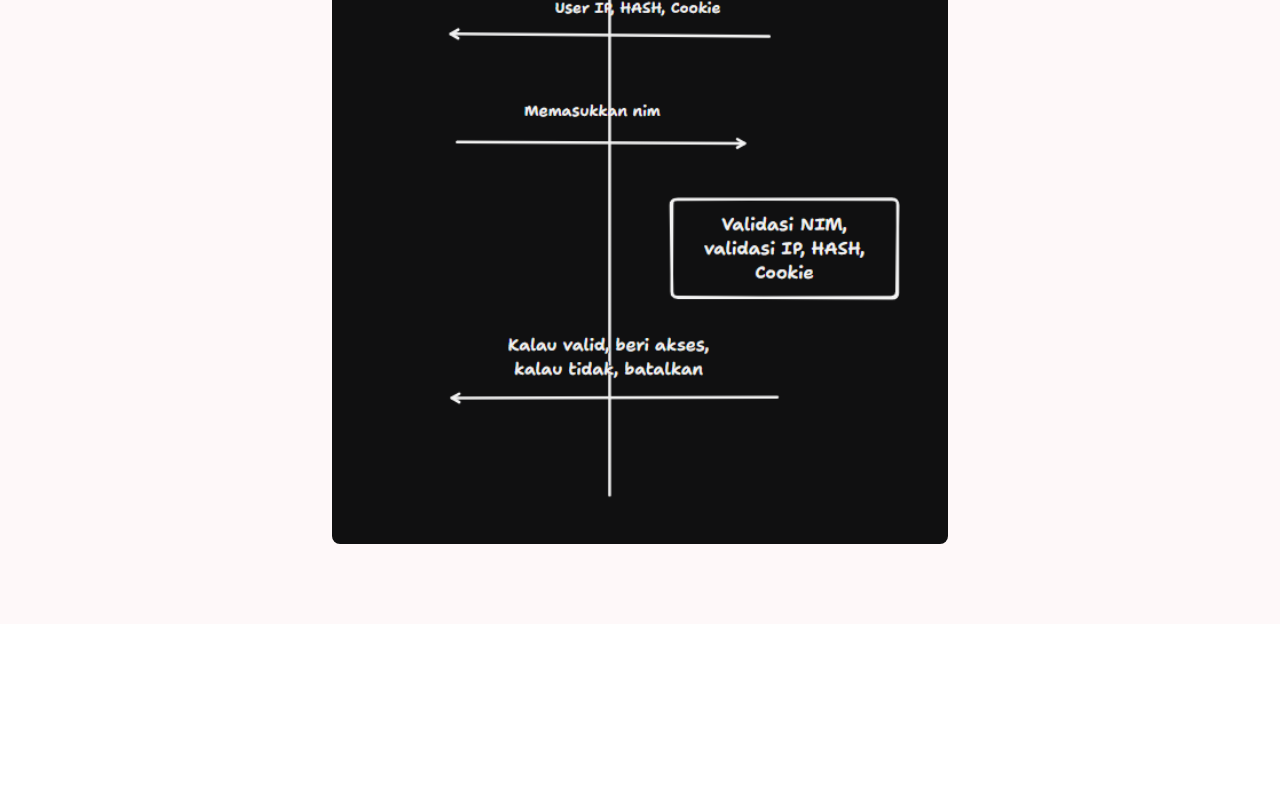
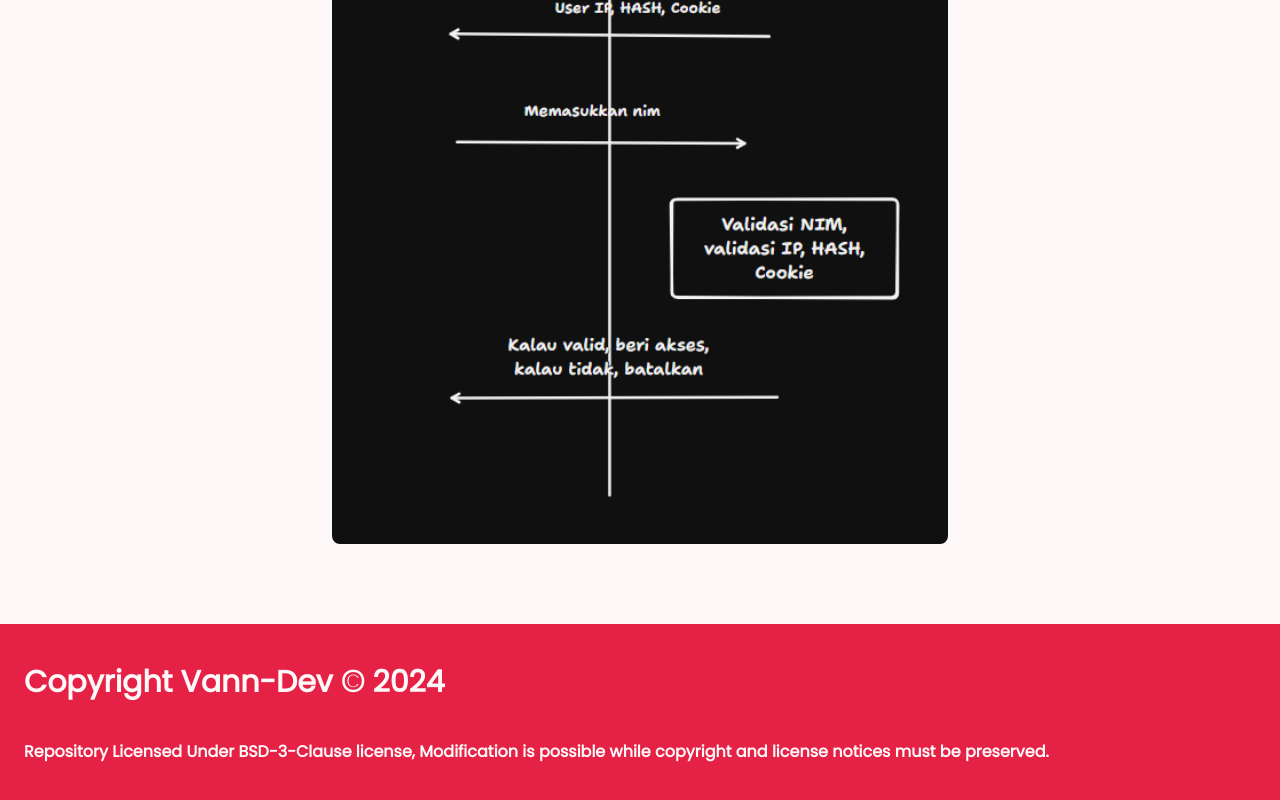
Before and after one commit to Absenin/absenin-web, a Next.js app: page / in a window 1280 px wide. Shown: the part 2683-3483 px from the top of the page. Before the commit the page ends 3307 px from the top, so only its background shows below. Built offline with nearby package versions, Linux system fonts and the light colour scheme.

Commit message:
feat: add footer

```diff
--- a/app/page.tsx
+++ b/app/page.tsx
@@ -1,8 +1,10 @@
+import Footer from "@/components/footer";
 import Image from "next/image";
 import Link from "next/link";
 
 export default function Home() {
   return (
+    <>
       <main className="text-text bg-background pt-10 lg:pt-0 pb-20">
         <div className="fixed right-3 bottom-2 border-2 border-primary px-4 py-2 text-xs md:text-base rounded-xl bg-background font-semibold">
           <Link href="https://github.com/Absenin" target="_blank">Source Code Available On Github</Link>
@@ -65,6 +67,9 @@ export default function Home() {
 
           <Image src={"/cara-kerja.png"} alt="" width={1000} height={1000} className="w-full md:w-3/4 lg:w-1/2 mt-10 mx-auto rounded-lg" />
         </section>
+
       </main>
+      <Footer />
+    </>
   );
 }
--- /dev/null
+++ b/components/footer.tsx
@@ -0,0 +1,15 @@
+import Link from "next/link";
+
+export default function Footer() {
+    return (
+        <footer className="bg-primary">
+            <div className="container py-5 lg:py-10 text-background font-semibold">
+                <p className="text-xl lg:text-3xl">Copyright <Link className="hover:underline" href={"https://www.vann.my.id"}>Vann-Dev</Link> © {new Date().getFullYear()}</p>
+                <p className="mt-10">
+                    Repository Licensed Under BSD-3-Clause license, Modification is possible while copyright and license notices must be preserved.
+                </p>
+            </div>
+
+        </footer>
+    )
+}
```
Lines whose indentation alone changed are shown as unchanged.
